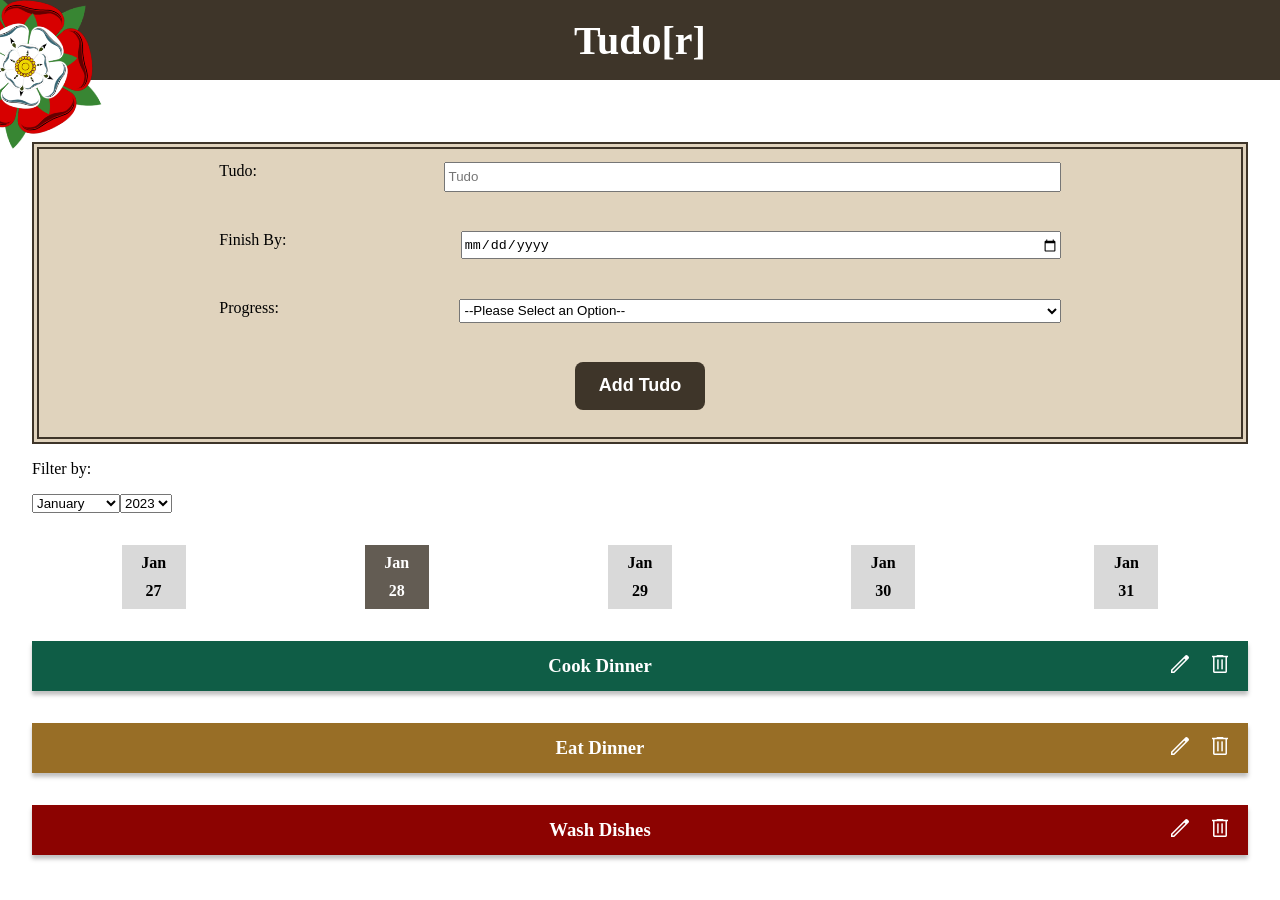
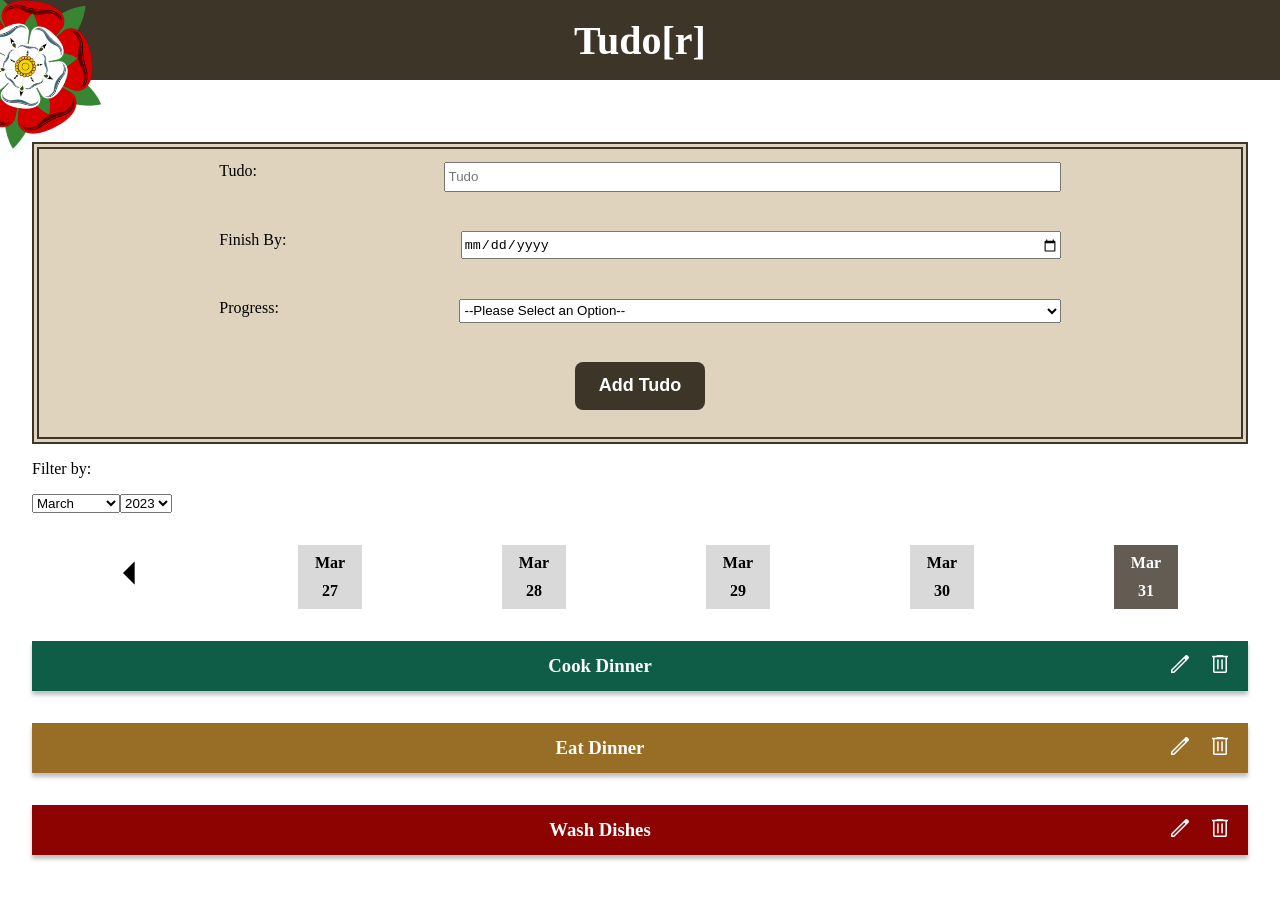
Before and after one commit to houstonmp/Tudo-r, a React (Vite) app: page / in a window 1280 px wide. Shown: the top 900 px of the page. Built offline with nearby package versions, Linux system fonts and the light colour scheme; a web font is replaced by a local one.

Commit message:
Add Working arrow buttons to control dates

```diff
--- a/index.html
+++ b/index.html
@@ -8,6 +8,8 @@
     href="https://fonts.googleapis.com/css2?family=Material+Symbols+Outlined:opsz,wght,FILL,GRAD@20..48,100..700,0..1,-50..200" />
   <link rel="stylesheet"
     href="https://fonts.googleapis.com/css2?family=Material+Symbols+Outlined:opsz,wght,FILL,GRAD@20..48,100..700,0..1,-50..200" />
+  <link rel="stylesheet"
+    href="https://fonts.googleapis.com/css2?family=Material+Symbols+Outlined:opsz,wght,FILL,GRAD@48,400,0,0" />
   <meta name="viewport" content="width=device-width, initial-scale=1.0" />
   <title>Vite + React</title>
 </head>
--- a/src/components/datecomponent/DateManager.jsx
+++ b/src/components/datecomponent/DateManager.jsx
@@ -6,7 +6,7 @@ import DateSelect from './DateSelect';
 
 import styles from './DateManager.module.css';
 
-const TODAYS_DATE = new Date(2023, 0, 28);
+const TODAYS_DATE = new Date();
 
 
 const DateManager = () => {
@@ -17,6 +17,62 @@ const DateManager = () => {
         date: TODAYS_DATE.getDate()
     });
 
+
+    // const [displayArrow, setArrow] = useState({
+    //     left: false,
+    //     right: false
+    // });
+
+    let displayArrow = {
+        left: false,
+        right: true
+    }
+
+    let startDate = 0;
+    let endDate = 5;
+
+    const setDates = () => {
+        if (filterDate.date < 5) {
+            startDate = dateList[0].getDate();
+            if (1 === filterDate.date) {
+                displayArrow = {
+                    left: false,
+                    right: true
+                }
+            } else {
+                displayArrow = {
+                    left: true,
+                    right: true
+                }
+            }
+
+        }
+        else if (filterDate.date >= 5 && filterDate.date < (dateList.length - 3)) {
+            startDate = filterDate.date - 2;
+            endDate = filterDate.date + 2;
+            displayArrow = {
+                left: true,
+                right: true
+            }
+        }
+        else if (filterDate.date > (dateList.length - 6)) {
+            startDate = dateList[dateList.length - 5].getDate();
+            endDate = dateList[dateList.length - 1].getDate();
+            if (dateList.length === filterDate.date) {
+                displayArrow = {
+                    left: true,
+                    right: false
+                }
+            } else {
+                displayArrow = {
+                    left: true,
+                    right: true
+                }
+            }
+
+        }
+    }
+
     const initDateArr = (month, year) => {
         let date = new Date(year, month, 1);
         let days = [];
@@ -24,8 +80,11 @@ const DateManager = () => {
             days.push(new Date(date));
             date.setDate(date.getDate() + 1);
         }
+
         return days;
     }
+
+    const dateList = initDateArr(filterDate.month, filterDate.year);
 
     const initOptions = () => {
         const currentYear = parseInt(TODAYS_DATE.getFullYear());
@@ -36,8 +95,6 @@ const DateManager = () => {
         return yearArr;
     }
 
-    const dateList = initDateArr(filterDate.month, filterDate.year);
-
     const monthHandler = (newMonth) => {
         setDate((prevState) => {
             return {
@@ -46,7 +103,6 @@ const DateManager = () => {
                 date: 1
             }
         })
-        // setDateManager();
     }
 
     const yearHandler = (newYear) => {
@@ -57,9 +113,9 @@ const DateManager = () => {
                 date: 1
             }
         })
-        // setDateManager();
     }
 
+    setDates();
 
     const options = {
         years: initOptions(),
@@ -79,51 +135,63 @@ const DateManager = () => {
         ]
     };
 
-    let startDate = 0;
-    let endDate = 5;
-
-    const setDates = () => {
-        if (filterDate.date < 5) {
-            startDate = dateList[0].getDate();
-        }
-        else if (filterDate.date >= 5 && filterDate.date < (dateList.length - 3)) {
-            startDate = filterDate.date - 2;
-            endDate = filterDate.date + 3;
-        }
-        else if (filterDate.date > (dateList.length - 6)) {
-            console.log("DateList:", dateList[dateList.length - 5].getDate(), dateList[dateList.length - 1].getDate());
-            startDate = dateList[dateList.length - 5].getDate();
-            endDate = dateList[dateList.length - 1].getDate();
-        }
+    const moveLeft = () => {
+        setDate((prevState) => {
+            return {
+                month: prevState.month,
+                year: prevState.year,
+                date: (prevState.date - 1)
+            }
+        })
+        setDates();
+    }
+    const moveRight = () => {
+        setDate((prevState) => {
+            console.log(prevState + 1);
+            return {
+                month: prevState.month,
+                year: prevState.year,
+                date: (prevState.date + 1)
+            }
+        })
+        setDates();
     }
 
-    setDates();
+
+
+
 
     const filterArr = dateList.filter((el) => {
         return el.getDate() >= startDate && el.getDate() <= endDate;
     })
 
     return (
-        <div className='datePicker'>
+        <div className='datePicker' onLoad={setDates}>
             <div className="filter">
                 <p>Filter by:</p>
                 <DateSelect valueType="month" value={filterDate.month} options={options.months} onSaveDate={monthHandler} />
                 <DateSelect valueType="year" value={filterDate.year} options={options.years} onSaveDate={yearHandler} />
             </div>
             <article className={`${styles['date-man']}`}>
+                {displayArrow.left && <span className="material-symbols-outlined" onClick={moveLeft}>
+                    arrow_left
+                </span>}
                 {/* <Form /> */}
                 {
+
                     filterArr.map((el, index) => {
                         if (filterDate.date === el.getDate()) {
-                            console.log("FilterDate:", filterDate.date, index)
                             return <DateItem key={`${el.getDate()}-${filterDate.month}`} active="active" month={options.months[filterDate.month].slice(0, 3)} date={el.getDate()} />
                         }
                         else {
-                            console.log("OtherDate:", filterDate.date, index)
                             return <DateItem key={`${el.getDate()}-${filterDate.month}`} month={options.months[filterDate.month].slice(0, 3)} date={el.getDate()} />
                         }
                     })
                 }
+                {displayArrow.right && <span className="material-symbols-outlined" onClick={moveRight}>
+                    arrow_right
+                </span>}
+
             </article >
         </div >
     )
--- a/src/components/datecomponent/DateManager.module.css
+++ b/src/components/datecomponent/DateManager.module.css
@@ -3,6 +3,10 @@
     flex-direction: row;
     justify-content: space-around;
     margin: 2rem 0;
+}
+
+.date-man *:hover {
+    cursor: pointer;
 }
 
 .filter {
@@ -14,3 +18,13 @@
 .filter * {
     margin: 15px;
 }
+
+.date-man span {
+    font-size: 3.5rem;
+    user-select: none;
+}
+
+.date-man span:hover {
+    color: #8b8b8b;
+    cursor: pointer;
+}
```
